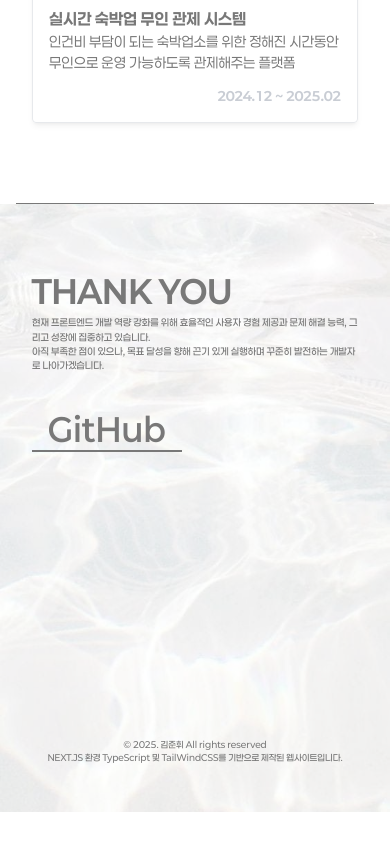
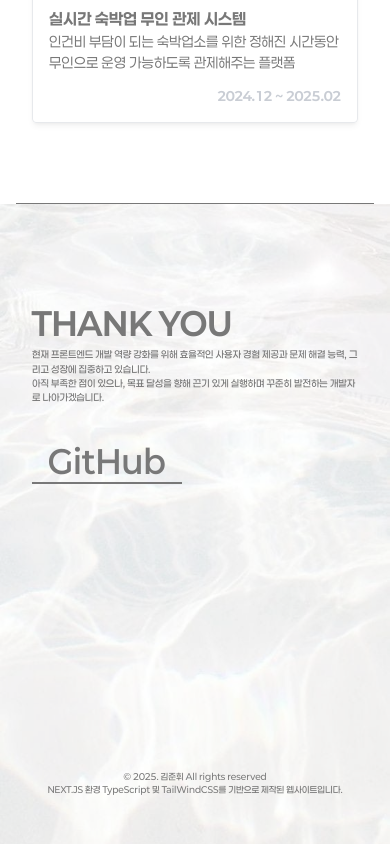
Before and after one commit to kimkimjunjun/portfolio, a Next.js app: page / in a window 390 px wide. Shown: the part 5848-6692 px from the top of the page. Before the commit the page ends 6660 px from the top, so only its background shows below. Built offline with nearby package versions, Linux system fonts and the light colour scheme.

Commit message:
패딩값 수정

```diff
--- a/pages/index.tsx
+++ b/pages/index.tsx
@@ -128,7 +128,7 @@ export default function Home() {
             </section>
             <hr className="mx-[1rem]" />
 
-            <section id="conclusion" className="backgroundimg pt-[2rem] md:pt-[5rem]">
+            <section id="conclusion" className="backgroundimg pt-[4rem] md:pt-[5rem]">
               <Conclusion />
             </section>
           </main>
```
